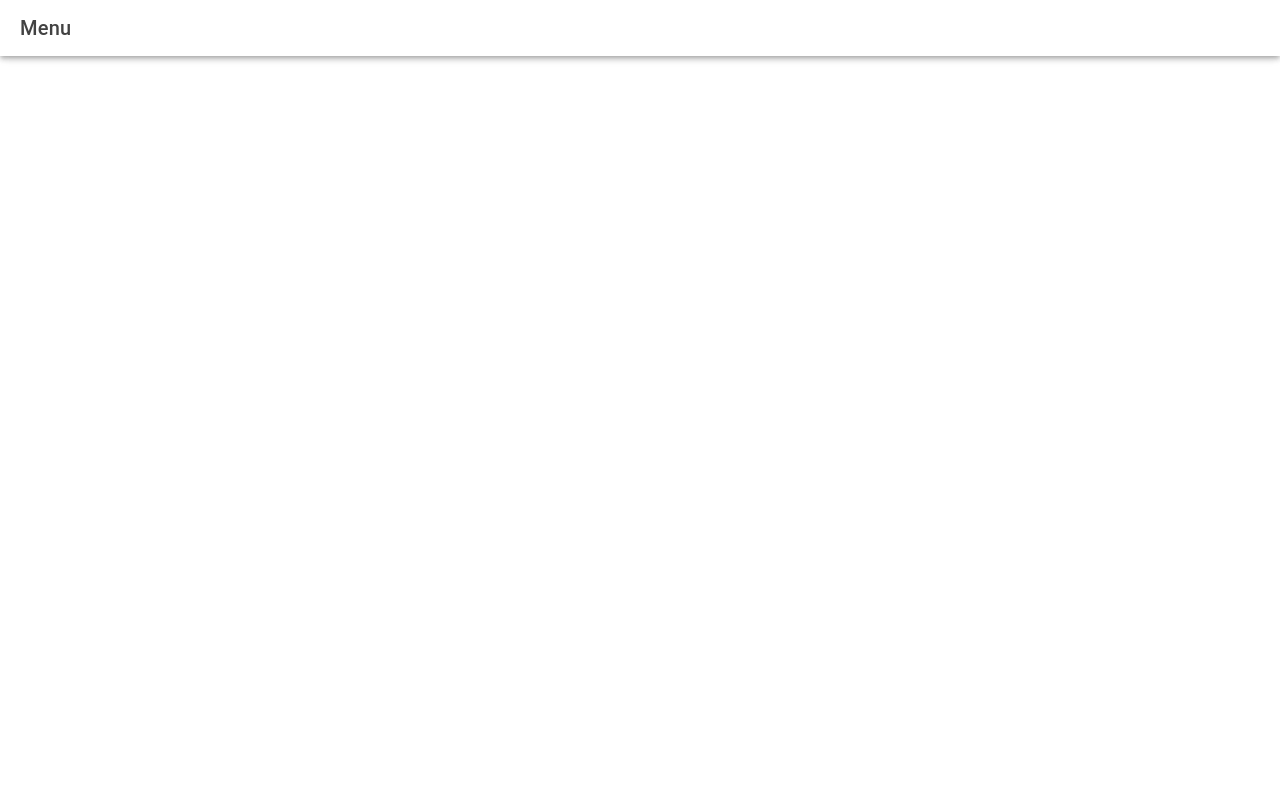
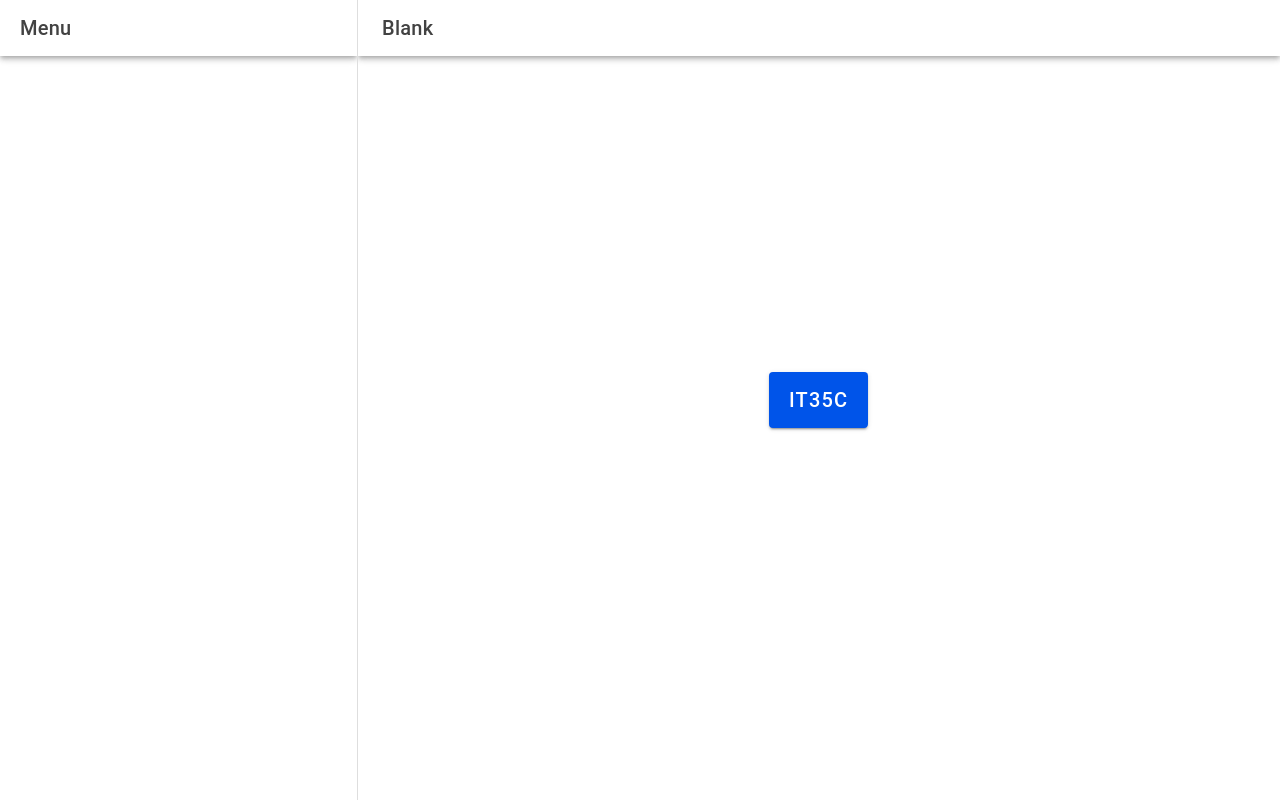
Before and after one commit to jasogclarife/IT35C-mobile, a React (Vite) app: page /app/home in a window 1280 px wide. Built offline with nearby package versions, Linux system fonts and the light colour scheme.

Commit message:
added splitpane

```diff
--- a/src/pages/Home.tsx
+++ b/src/pages/Home.tsx
@@ -1,4 +1,4 @@
-import { IonContent, IonHeader, IonPage, IonTitle, IonToolbar } from '@ionic/react';
+import { IonButton, IonButtons, IonContent, IonHeader, IonMenuButton, IonPage, IonTitle, IonToolbar } from '@ionic/react';
 import ExploreContainer from '../components/ExploreContainer';
 import './Home.css';
 
@@ -7,13 +7,18 @@ const Home: React.FC = () => {
     <IonPage>
       <IonHeader>
         <IonToolbar>
+
+          <IonButtons slot="start">
+            <IonMenuButton></IonMenuButton>
+          </IonButtons>
+
           <IonTitle>Blank</IonTitle>
         </IonToolbar>
       </IonHeader>
       <IonContent fullscreen>
         <IonHeader collapse="condense">
           <IonToolbar>
-            <IonTitle size="large">Home</IonTitle>
+            <IonTitle size="large">Blank</IonTitle>
           </IonToolbar>
         </IonHeader>
         <ExploreContainer />
--- a/src/pages/Menu.tsx
+++ b/src/pages/Menu.tsx
@@ -1,17 +1,57 @@
-import { IonHeader, IonPage, IonTitle,IonToolbar } from "@ionic/react";
+import { IonContent, IonHeader, IonItem, IonMenu, IonPage, IonRouterOutlet, IonSplitPane, IonTitle, IonToolbar, IonIcon, IonMenuToggle } from '@ionic/react';
+import Home from './Home';
+import { Redirect, Route } from 'react-router';
+import { homeOutline, informationOutline, settingsOutline } from 'ionicons/icons'
+import Page1 from './page1';
+import Page2 from './page2';
 
-const Menu: React.FC =() =>{
+const Menu: React.FC =()=>{
+
+  const path = [
+    {name:'Home', url:"/app/home",icon:homeOutline},
+    {name:'Page1', url:"/app/page1",icon:settingsOutline},
+    {name:'Page2', url:"/app/page2",icon:informationOutline}
+  ]
 
   return(
     <IonPage>
+        <IonSplitPane contentId="main">
+           <IonMenu contentId="main">
+
+
               <IonHeader>
                 <IonToolbar>
-            <IonTitle> Menu</IonTitle>
+                  <IonTitle>Menu</IonTitle>
                 </IonToolbar>
               </IonHeader>
+
+              <IonContent>
+
+                {path.map((item, index) => (
+                  <IonMenuToggle key={index}>
+                    <IonItem routerLink={item.url} routerDirection="forward">
+                      <IonIcon icon={item.icon} slot="start"></IonIcon>
+                      {item.name}
+                    </IonItem>
+                  </IonMenuToggle>
+                ))}
+
+              </IonContent>
+
+           </IonMenu>
+
+           <IonRouterOutlet id="main">
+             <Route exact path="/app/home" component={Home}/>
+             <Route exact path="/app">
+                <Redirect to="/app/home"/>
+             </Route>
+
+             <Route exact path="/app/Page1" component={Page1}/>
+             <Route exact path="/app/Page2" component={Page2}/>
+           </IonRouterOutlet>
+
+        </IonSplitPane>
     </IonPage>
-
   );
 };
-
 export default Menu;
--- a/src/pages/page2.tsx
+++ b/src/pages/page2.tsx
@@ -1,28 +1,20 @@
-import { IonButton, IonContent, IonHeader, IonPage, IonTitle,IonToolbar, useIonRouter } from "@ionic/react";
+import { IonButtons, IonHeader, IonMenuButton, IonPage, IonTitle, IonToolbar }from'@ionic/react';
 
-const page2: React.FC =() =>{
-  const navigation = useIonRouter();
+const Page2: React.FC =()=>{
+  return(
+    <IonPage>
+        <IonHeader>
+          <IonToolbar>
 
-  const doLogin = () => {
-    navigation.push('/app', 'forward', 'replace');
-  }
+              <IonButtons slot="start">
+                  <IonMenuButton></IonMenuButton>
+              </IonButtons>
 
-    return(
-      <IonPage>
-        <IonHeader>
-         <IonToolbar>
-            <IonTitle> page2</IonTitle>
-         </IonToolbar>
+            <IonTitle>Page 2</IonTitle>
+          </IonToolbar>
         </IonHeader>
-        <IonContent className="ion-padding">
-
-            <IonButton expand="full" onClick={()=> doLogin()}>
-                Login
-            </IonButton>
-        </IonContent>
-      </IonPage>
-
-    );
+    </IonPage>
+  );
 };
 
-export default page2;
+export default Page2;
```
Lines whose indentation alone changed are shown as unchanged.
